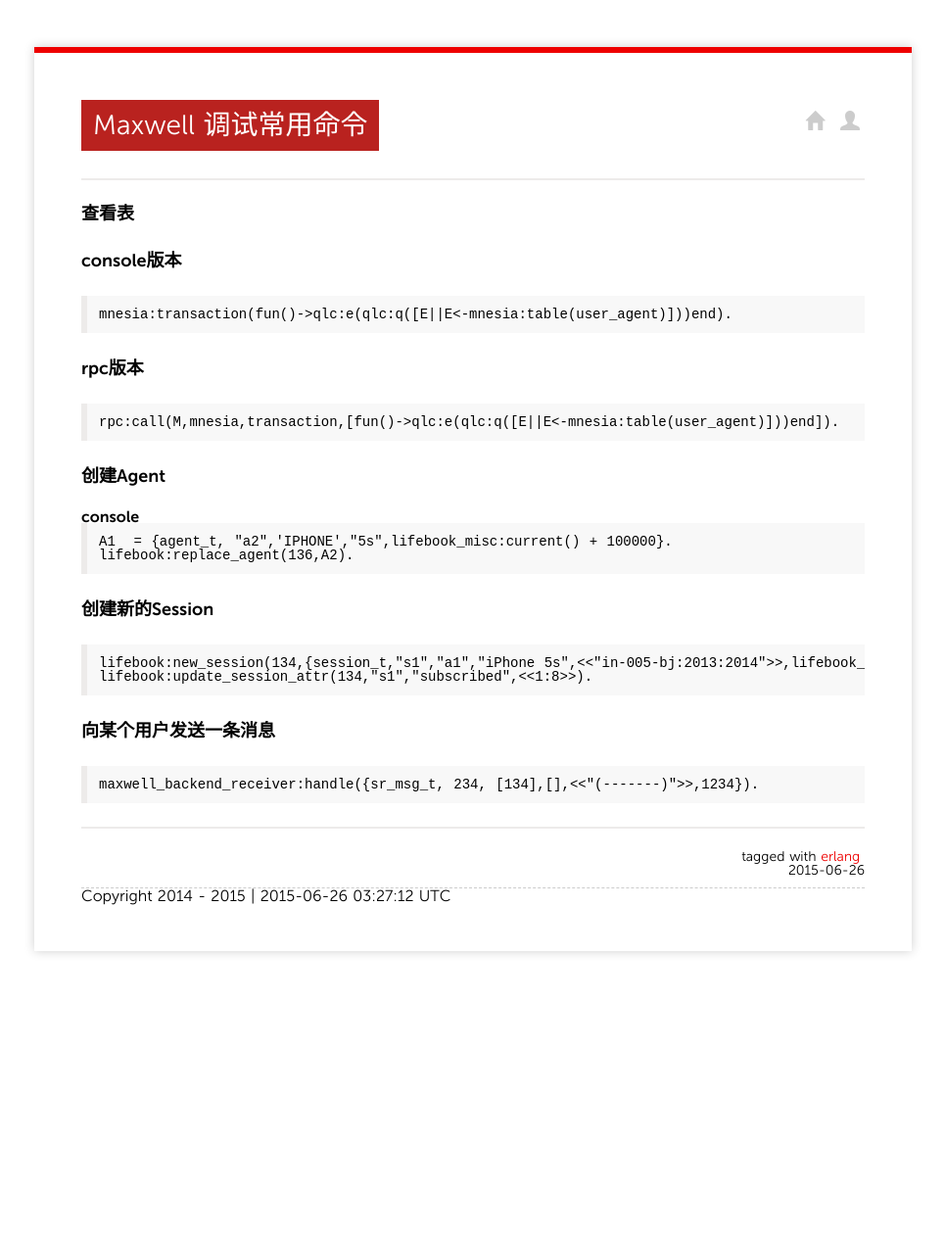
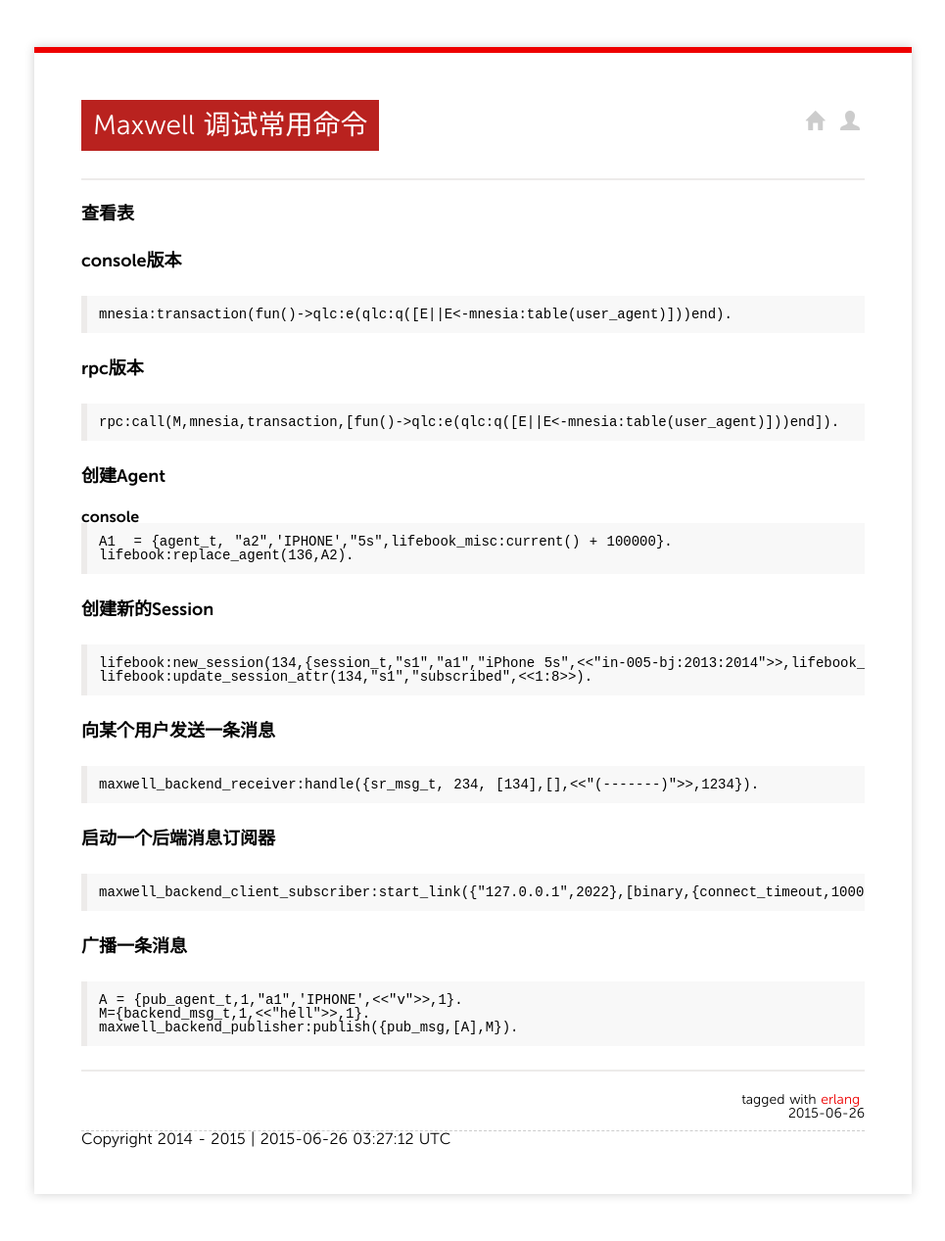
Before and after one commit to junix/junix.github.io, a Jekyll site: the page built from _posts/2015/2015-06-26-maxwell-debug.md, in a window 1280 px wide. Shown: the whole page at 98% size, without its empty margins (157-1122 px from the left). Built offline with Jekyll 4.4.1, drawn with Linux system fonts in a browser that asks for light colours; nearby versions of some CDN libraries; Markdown is read by kramdown in place of the engine named in the settings; before the commit the page ends 1019 px from its top, so only the background shows below that.

Commit message:
modify new post [/Users/junix/junix.github.io/_posts/2015/2015-06-26-maxwell-debug.md]

````diff
--- a/_posts/2015/2015-06-26-maxwell-debug.md
+++ b/_posts/2015/2015-06-26-maxwell-debug.md
@@ -41,3 +41,17 @@
 ```
 maxwell_backend_receiver:handle({sr_msg_t, 234, [134],[],<<"(-------)">>,1234}).
 ```
+
+### 启动一个后端消息订阅器
+
+```
+maxwell_backend_client_subscriber:start_link({"127.0.0.1",2022},[binary,{connect_timeout,1000},{active,true},{packet,2},{reuseaddr,true}],"mb",{m,f,[]}).
+```
+
+### 广播一条消息
+
+```
+A = {pub_agent_t,1,"a1",'IPHONE',<<"v">>,1}.
+M={backend_msg_t,1,<<"hell">>,1}.
+maxwell_backend_publisher:publish({pub_msg,[A],M}).
+```
````
